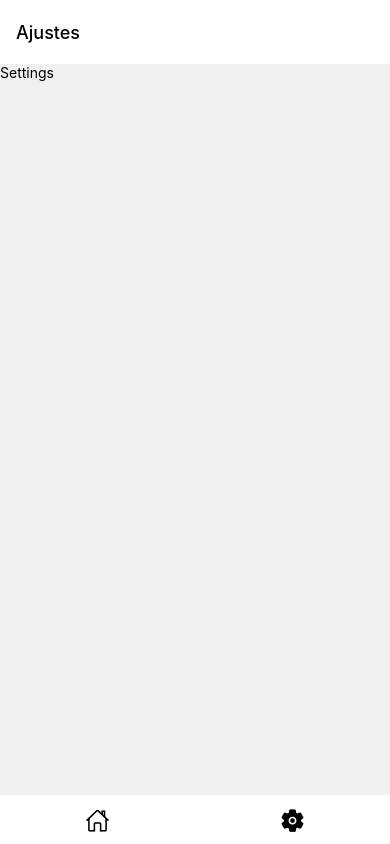
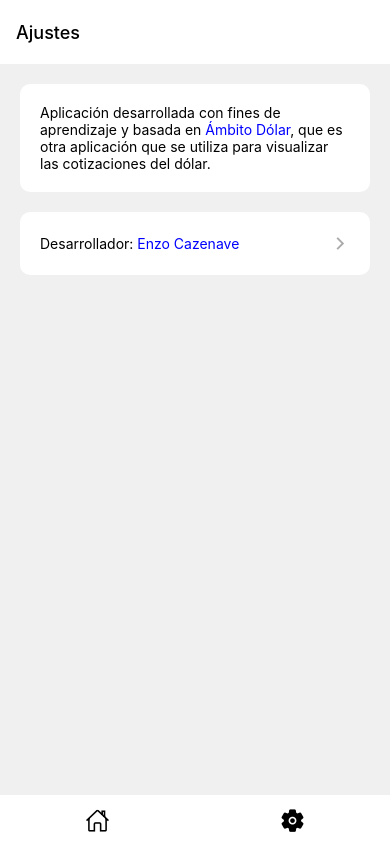
Before and after one commit to enzocazenave/dolar-historico, a React Native app in the folder dolarhistorico/: screen /SettingsStack in a window 390 px wide. Built offline with nearby package versions, Linux system fonts and the light colour scheme; no server answers.

Commit message:
Add changes

```diff
--- a/dolarhistorico/src/screens/SettingsScreen.tsx
+++ b/dolarhistorico/src/screens/SettingsScreen.tsx
@@ -1,20 +1,54 @@
-import { StyleSheet, Text, View, useColorScheme } from 'react-native'
+import { Linking, StyleSheet, Text, TouchableOpacity, View, useColorScheme } from 'react-native'
 import { colors } from '../data/colors'
+import Icon from 'react-native-vector-icons/Ionicons'
 
 export const SettingsScreen: React.FC = () => {
     const theme = useColorScheme() ?? 'light'
 
+    const navigateToGithub: () => void = () => {
+        const url = 'https://github.com/enzocazenave'
+
+        void Linking.canOpenURL(url).then(supported => {
+            if (supported) void Linking.openURL(url)
+        })
+    }
+
     return (
         <View style={[styles.container, { backgroundColor: colors[theme].background1 }]}>
-            <Text>
-                Settings
-            </Text>
+            <View style={[styles.copyrights, { backgroundColor: colors[theme].background2 }]}>
+                <Text style={{ color: colors[theme].color1 }}>
+                    Aplicación desarrollada con fines de aprendizaje y basada en <Text style={{ color: theme === 'dark' ? '#9f9' : '#00f' }}>Ámbito Dólar</Text>, que es otra aplicación que se utiliza para visualizar las cotizaciones del dólar.
+                </Text>
+            </View>
+            <TouchableOpacity
+                style={[styles.copyrights, { backgroundColor: colors[theme].background2 }]}
+                onPress={navigateToGithub}
+            >
+                <Text style={{ color: colors[theme].color1 }}>
+                    Desarrollador: <Text style={{ color: theme === 'dark' ? '#9f9' : '#00f' }}>Enzo Cazenave</Text>
+                </Text>
+                <Icon
+                    name="chevron-forward-outline"
+                    size={20}
+                    color="#aaa"
+                />
+            </TouchableOpacity>
+
         </View>
     )
 }
 
 const styles = StyleSheet.create({
     container: {
-        height: '100%'
+        padding: 20,
+        height: '100%',
+        gap: 20
+    },
+    copyrights: {
+        padding: 20,
+        borderRadius: 10,
+        flexDirection: 'row',
+        justifyContent: 'space-between',
+        alignItems: 'center'
     }
 })
```
